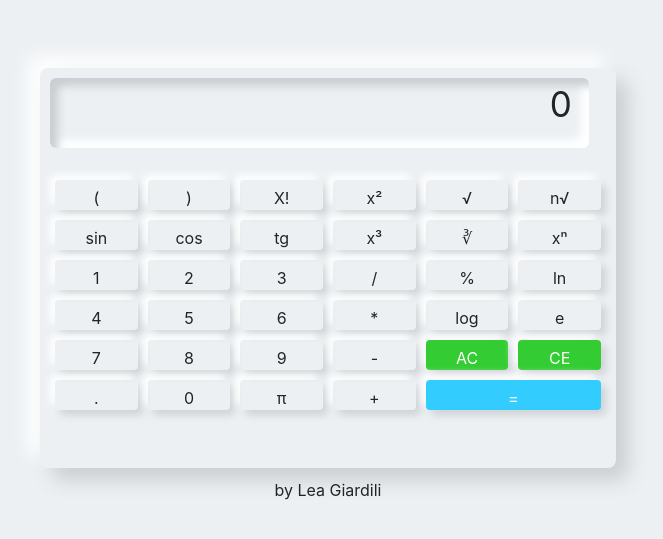
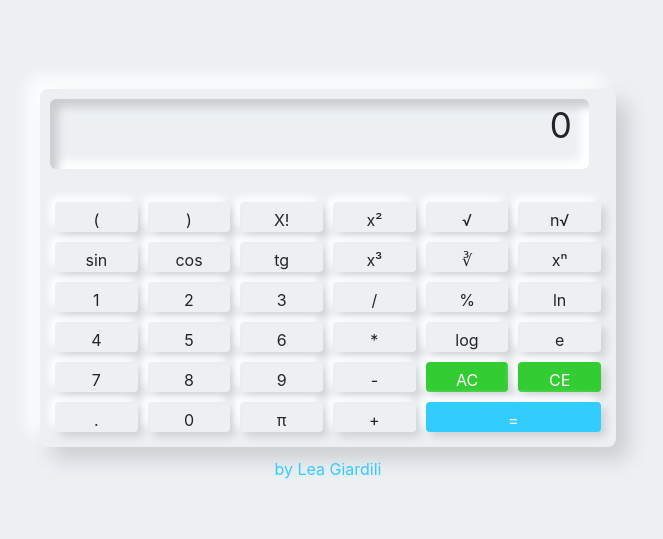
Before and after one commit to leagiardili/reactcalc, a React (Create React App) app: page / in a window 1280 px wide. Shown: the part 115-654 px from the top of the page, without its empty margins (312-975 px from the left). Built offline with nearby package versions, Linux system fonts and the light colour scheme.

Commit message:
3rd upload

```diff
--- a/src/components/style.css
+++ b/src/components/style.css
@@ -11,7 +11,7 @@
 
 .container {
     width: 45%;
-    height: 50vh;
+    height: 50%;
     padding: 10px;
     border-radius: 8px;
     box-shadow: 12px 12px 20px #cbced1,
@@ -83,4 +83,5 @@
 
 .byme {
     margin-top: 10px;
+    color:  #33ccff;
 }
```
